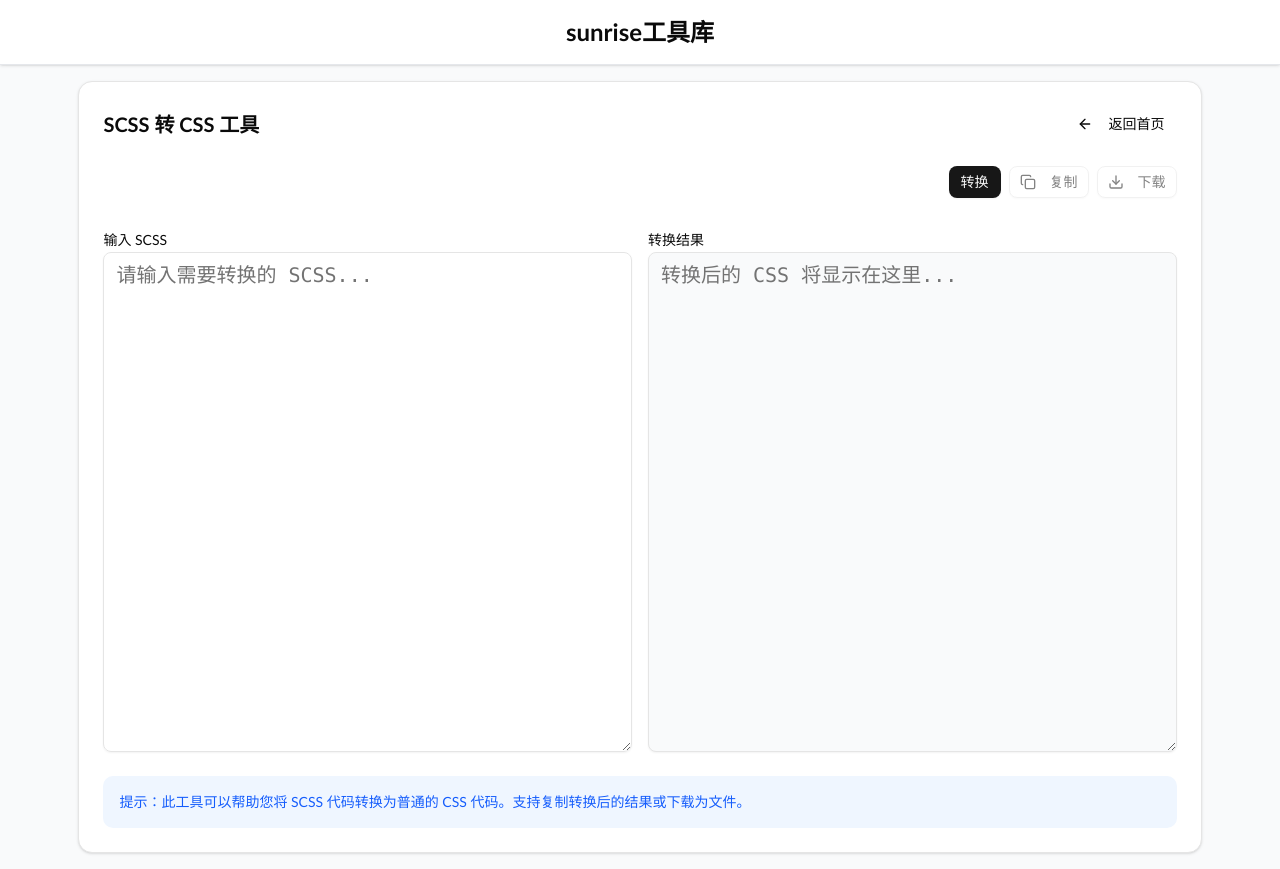
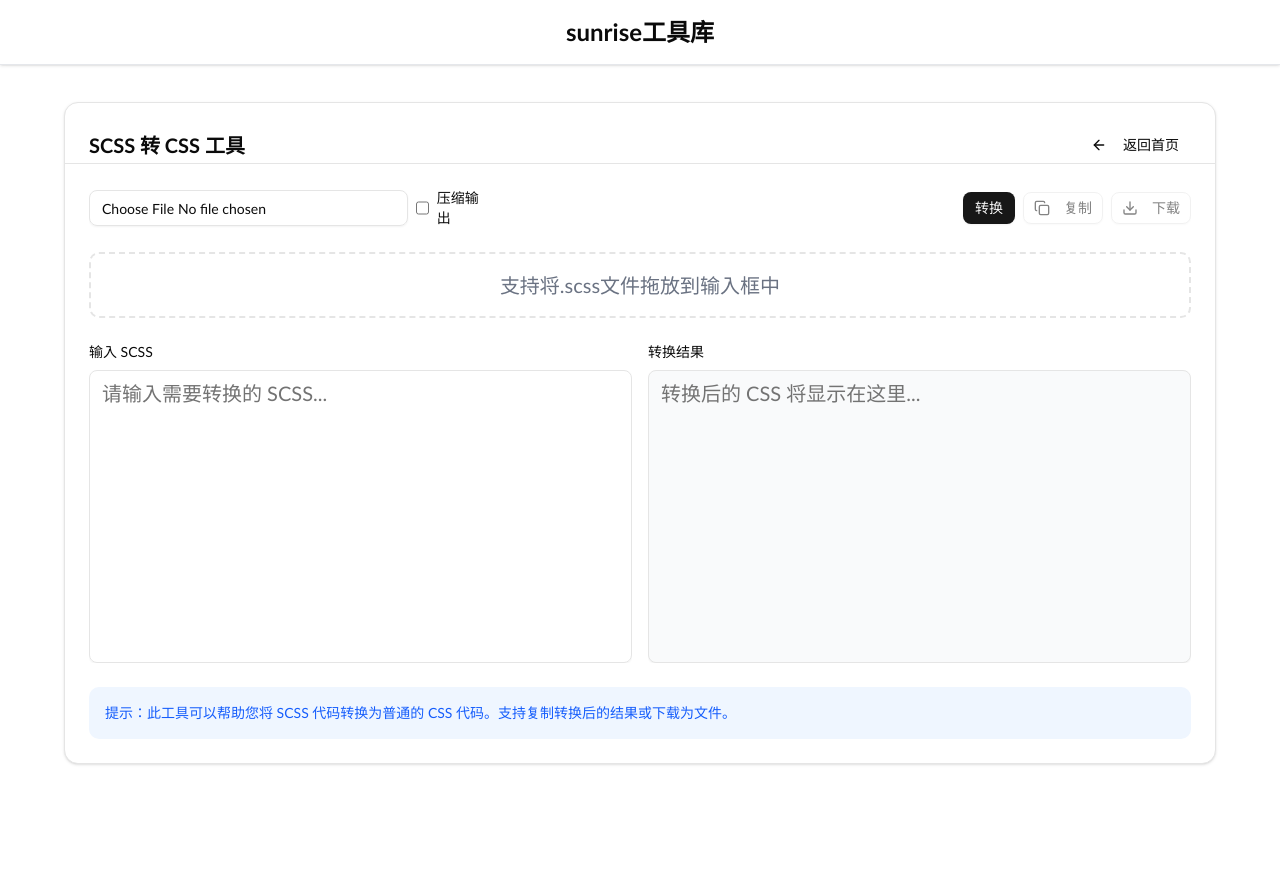
Before and after one commit to Sunrisies/bun-react, a React (Vite) app: page /scssConverter in a window 1280 px wide. After the commit the page ends 801 px from the top, so only its background shows below. Built offline with nearby package versions, Linux system fonts and the light colour scheme.

Commit message:
feat(scssConverter): 添加文件上传功能和压缩选项
- 支持上传 .scss 文件并自动转换
- 添加压缩选项以控制 CSS 输出格式
- 优化布局和滚动行为，提升用户体验

```diff
--- a/src/pages/__root.tsx
+++ b/src/pages/__root.tsx
@@ -6,11 +6,11 @@ export const Route = createRootRoute({
 });
 function Root() {
   return (
-    <main className="flex flex-col h-full">
+    <main className="flex flex-col min-h-screen">
       <header className="sticky top-0 z-10 flex justify-center border-b border-gray-200 bg-white shadow-sm">
         <h1 className="text-2xl font-bold py-4">sunrise工具库</h1>
       </header>
-      <div className="flex-1">
+      <div className="flex-1 overflow-hidden">
         <Outlet />
       </div>
       {import.meta.env.MODE === "development" && <TanStackRouterDevtools />}
--- a/src/pages/scssConverter.tsx
+++ b/src/pages/scssConverter.tsx
@@ -6,6 +6,7 @@ import { Card, CardContent, CardHeader, CardTitle } from "@/components/ui/card";
 import { Textarea } from "@/components/ui/textarea";
 import { toast } from "sonner";
 import * as sass from 'sass';
+import { Input } from "@/components/ui/input";
 
 export const Route = createFileRoute("/scssConverter")({
   component: ScssConverter,
@@ -17,6 +18,28 @@ function ScssConverter() {
   const [output, setOutput] = useState("");
   const [error, setError] = useState<string | null>(null);
 
+  const handleFileUpload = async (e: React.ChangeEvent<HTMLInputElement>) => {
+    const file = e.target.files?.[0];
+    if (!file) return;
+
+    if (!file.name.endsWith('.scss')) {
+      toast.error('请上传.scss文件');
+      return;
+    }
+
+    try {
+      const text = await file.text();
+      setInput(text);
+      convertScss();
+    } catch (err) {
+      toast.error('文件读取失败');
+    }
+  };
+
+  // 添加压缩选项
+  const [compress, setCompress] = useState(false);
+
+  // 修改转换函数
   const convertScss = () => {
     try {
       if (!input.trim()) {
@@ -25,7 +48,9 @@ function ScssConverter() {
         return;
       }
 
-      const result = sass.compileString(input);
+      const result = sass.compileString(input, {
+        style: compress ? "compressed" : "expanded"
+      });
       setOutput(result.css);
       setError(null);
     } catch (err) {
@@ -60,9 +85,9 @@ function ScssConverter() {
   };
 
   return (
-    <div className="flex h-full items-center justify-center p-4 bg-gray-50">
-      <Card className="w-full max-w-[90%] overflow-hidden">
-        <CardHeader>
+    <div className="flex h-[calc(100vh-64px)]">
+      <Card className="w-full max-w-[90%] m-auto flex flex-col h-[90%]">
+        <CardHeader className="border-b">
           <div className="flex justify-between items-center">
             <CardTitle>SCSS 转 CSS 工具</CardTitle>
             <Button onClick={() => navigate({ to: "/" })} variant="ghost">
@@ -71,10 +96,29 @@ function ScssConverter() {
             </Button>
           </div>
         </CardHeader>
-        <CardContent>
-          <div className="space-y-6">
-            {/* 操作按钮 */}
-            <div className="flex justify-end gap-2">
+        <CardContent className="flex-1 flex flex-col overflow-hidden">
+          <div className="space-y-6 h-full flex flex-col overflow-hidden">
+            {/* 文件上传和操作按钮 - 固定在顶部 */}
+            <div className="flex justify-between items-center flex-shrink-0">
+              <div className="flex gap-2 items-center">
+                <Input
+                  type="file"
+                  accept=".scss"
+                  onChange={handleFileUpload}
+                  className="max-w-xs"
+                />
+                <div className="flex items-center gap-2">
+                  <input
+                    type="checkbox"
+                    id="compress"
+                    checked={compress}
+                    onChange={(e) => setCompress(e.target.checked)}
+                    className="h-4 w-4"
+                  />
+                  <label htmlFor="compress" className="text-sm">压缩输出</label>
+                </div>
+              </div>
+              <div className="flex gap-2">
                 <Button onClick={convertScss} size="sm">
                   转换
                 </Button>
@@ -97,44 +141,50 @@ function ScssConverter() {
                   下载
                 </Button>
               </div>
+            </div>
 
-            {/* 左右布局的编辑区域 */}
-            <div className="grid grid-cols-2 gap-4">
+            {/* 文件拖放提示 - 固定在顶部 */}
+            <div className="border-2 border-dashed rounded-lg p-4 text-center text-gray-500 flex-shrink-0">
+              <p>支持将.scss文件拖放到输入框中</p>
+            </div>
+
+            {/* 编辑区域 - 可滚动 */}
+            <div className="flex-1 min-h-0 grid grid-cols-2 gap-4 overflow-hidden">
               {/* 左侧输入 */}
-              <div className="space-y-2">
-                <label className="text-sm font-medium">输入 SCSS</label>
+              <div className="space-y-2 overflow-hidden flex flex-col">
+                <label className="text-sm font-medium flex-shrink-0">输入 SCSS</label>
                 <Textarea
                   placeholder="请输入需要转换的 SCSS..."
                   value={input}
                   onChange={(e) => setInput(e.target.value)}
-                  className="min-h-[500px] font-mono"
+                  className="flex-1 overflow-auto resize-none"
                 />
               </div>
 
               {/* 右侧输出 */}
-              <div className="space-y-2">
-                <label className="text-sm font-medium">转换结果</label>
+              <div className="space-y-2 overflow-hidden flex flex-col">
+                <label className="text-sm font-medium flex-shrink-0">转换结果</label>
                 <Textarea
                   value={output}
                   readOnly
-                  className="min-h-[500px] font-mono bg-gray-50"
+                  className="flex-1 overflow-auto resize-none bg-gray-50"
                   placeholder="转换后的 CSS 将显示在这里..."
                 />
               </div>
             </div>
 
-            {/* 错误提示 */}
+            {/* 错误提示和提示信息 - 固定在底部 */}
+            <div className="flex-shrink-0">
               {error && (
-              <div className="p-4 bg-red-50 rounded-lg">
+                <div className="p-4 bg-red-50 rounded-lg mb-4">
                   <p className="text-sm text-red-600">{error}</p>
                 </div>
               )}
-
-            {/* 提示信息 */}
               <div className="p-4 bg-blue-50 rounded-lg">
                 <p className="text-sm text-blue-600">
                   提示：此工具可以帮助您将 SCSS 代码转换为普通的 CSS 代码。支持复制转换后的结果或下载为文件。
                 </p>
+              </div>
             </div>
           </div>
         </CardContent>
```
Lines whose indentation alone changed are shown as unchanged.
